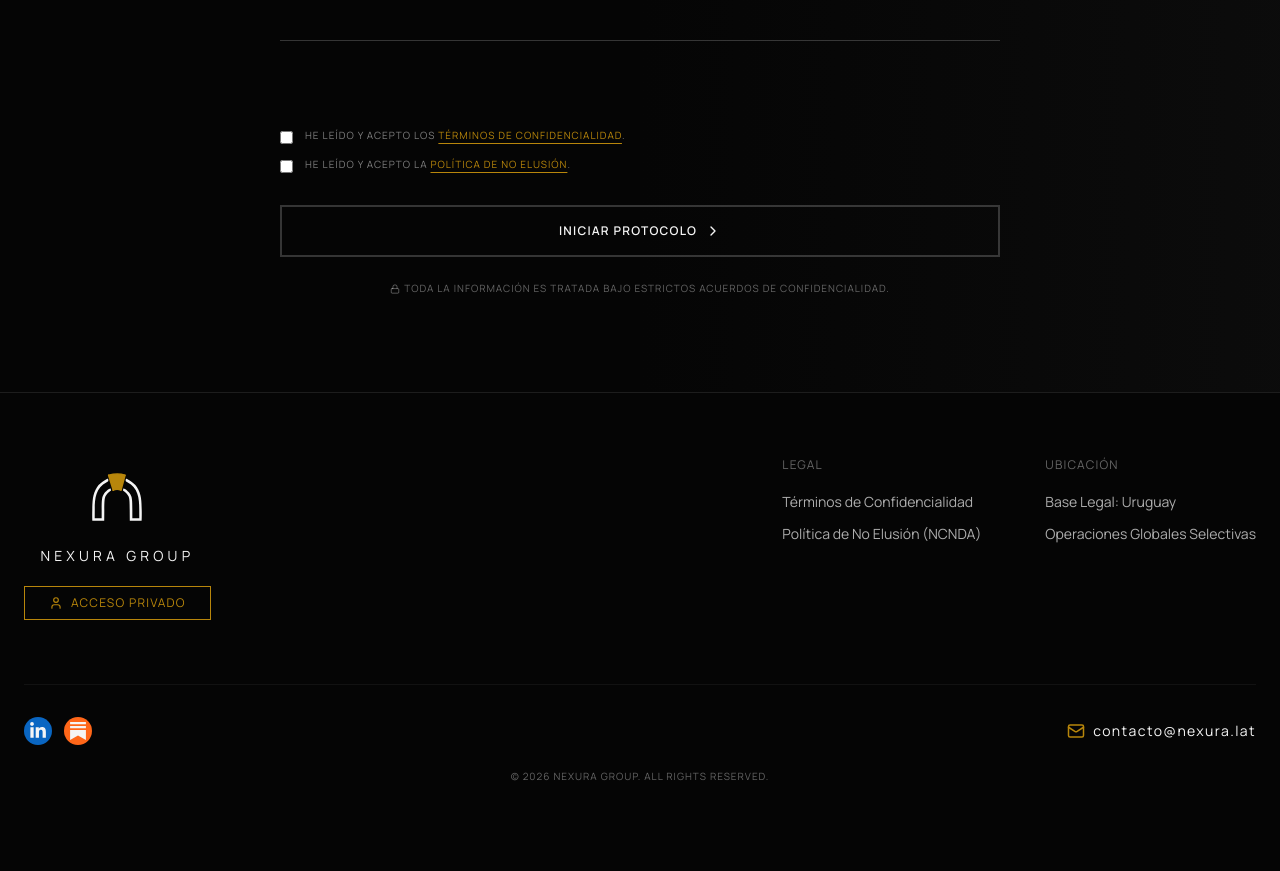
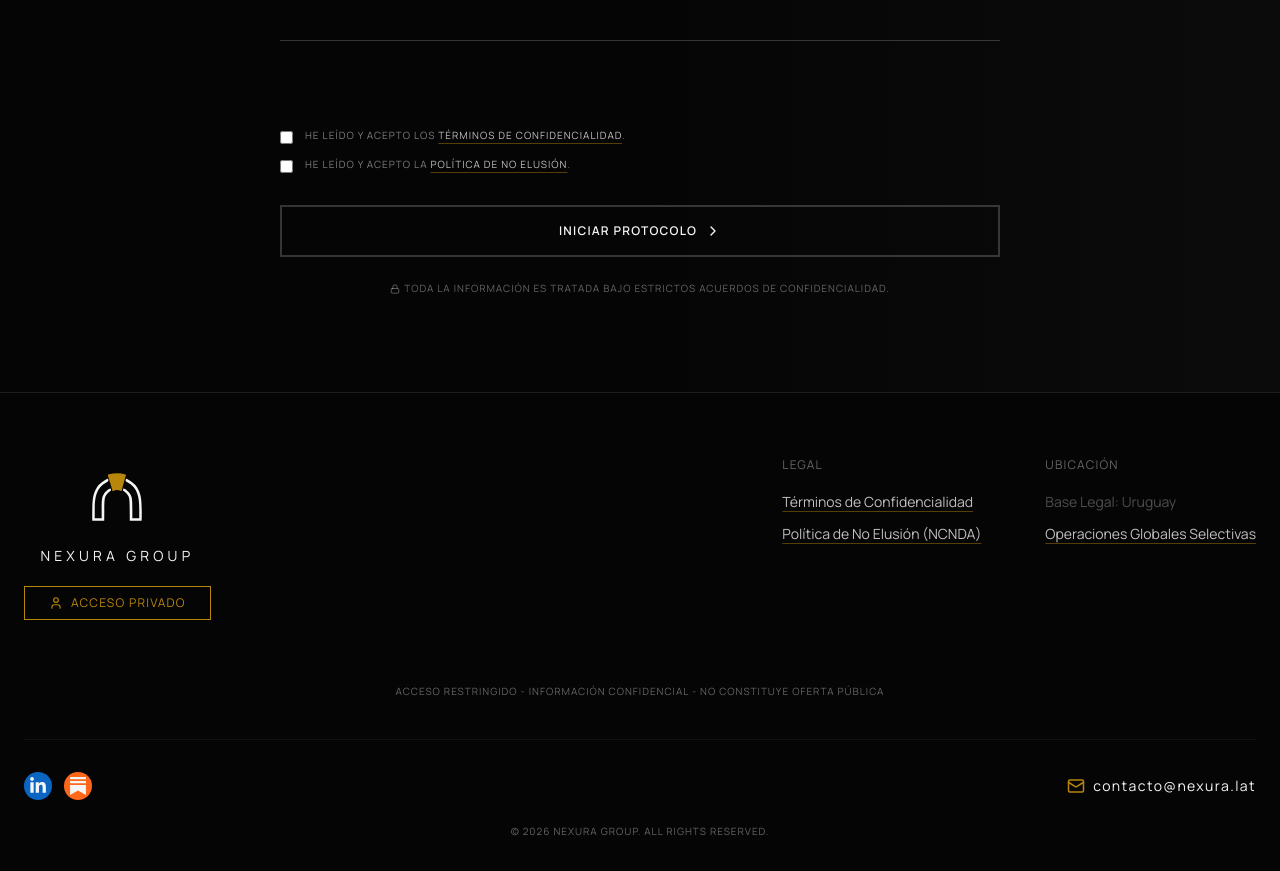
Before and after one commit to free4fun/nexura, a Next.js app: page / in a window 1280 px wide. Shown: the part 5300-6171 px from the top of the page. Before the commit the page ends 6116 px from the top, so only its background shows below. Built offline with nearby package versions, Linux system fonts and the light colour scheme.

Commit message:
feat: enhance link styles across components; improve accessibility and consistency in text links

```diff
--- a/app/dossier/page.tsx
+++ b/app/dossier/page.tsx
@@ -123,7 +123,7 @@ function DossierContent() {
                         />
                         <label htmlFor="accept-terms" className="text-xs text-nexura-white/50 leading-relaxed">
                           He leído y acepto los{' '}
-                          <Link href="/legal/terms" className="text-nexura-gold hover:text-nexura-gold/80 underline underline-offset-4">
+                          <Link href="/legal/terms" className="nexura-text-link transition-colors">
                             Términos de Confidencialidad
                           </Link>
                           .
@@ -140,7 +140,7 @@ function DossierContent() {
                         />
                         <label htmlFor="accept-ncnda" className="text-xs text-nexura-white/50 leading-relaxed">
                           He leído y acepto la{' '}
-                          <Link href="/legal/ncnda" className="text-nexura-gold hover:text-nexura-gold/80 underline underline-offset-4">
+                          <Link href="/legal/ncnda" className="nexura-text-link transition-colors">
                             Política de No Elusión
                           </Link>
                           .
--- a/app/globals.css
+++ b/app/globals.css
@@ -95,3 +95,40 @@ body {
     -ms-overflow-style: none;
     scrollbar-width: none;
 }
+
+/* Text links (site-wide) */
+.nexura-text-link {
+  color: color-mix(in srgb, var(--color-nexura-white) 78%, transparent);
+  text-decoration-line: underline;
+  text-decoration-thickness: 1px;
+  text-decoration-color: color-mix(in srgb, var(--color-nexura-gold) 45%, transparent);
+  text-underline-offset: 4px;
+  cursor: pointer;
+}
+
+.nexura-text-link:visited {
+  color: color-mix(in srgb, var(--color-nexura-white) 70%, transparent);
+}
+
+.nexura-text-link:hover,
+.nexura-text-link:visited:hover {
+  color: var(--color-nexura-gold);
+  text-decoration-color: var(--color-nexura-gold);
+}
+
+.nexura-text-link:focus-visible {
+  outline: 1px solid color-mix(in srgb, var(--color-nexura-gold) 70%, transparent);
+  outline-offset: 3px;
+}
+
+/* Underline-only helper for special cases (keeps existing text color) */
+.nexura-underline-gold {
+  text-decoration-line: underline;
+  text-decoration-thickness: 1px;
+  text-decoration-color: color-mix(in srgb, var(--color-nexura-gold) 55%, transparent);
+  text-underline-offset: 4px;
+}
+
+.nexura-underline-gold:hover {
+  text-decoration-color: var(--color-nexura-gold);
+}
--- a/components/Footer.tsx
+++ b/components/Footer.tsx
@@ -41,23 +41,29 @@ export default function Footer() {
                 <div className="md:text-left">
                     <h4 className="text-xs uppercase tracking-widest text-nexura-white/40 mb-4">Legal</h4>
                     <ul className="space-y-2">
-                        <li><Link href="/legal/terms" className="text-sm text-nexura-white/70 hover:text-nexura-gold transition-colors">Términos de Confidencialidad</Link></li>
-                        <li><Link href="/legal/ncnda" className="text-sm text-nexura-white/70 hover:text-nexura-gold transition-colors">Política de No Elusión (NCNDA)</Link></li>
+                        <li><Link href="/legal/terms" className="nexura-text-link text-sm transition-colors">Términos de Confidencialidad</Link></li>
+                        <li><Link href="/legal/ncnda" className="nexura-text-link text-sm transition-colors">Política de No Elusión (NCNDA)</Link></li>
                     </ul>
                 </div>
                 <div className="md:text-left">
                     <h4 className="text-xs uppercase tracking-widest text-nexura-white/40 mb-4">Ubicación</h4>
                     <ul className="space-y-2">
-                        <li><span className="text-sm text-nexura-white/70">Base Legal: Uruguay</span></li>
-                        <li><Link href="/operaciones-globales" className="text-sm text-nexura-white/70 hover:text-nexura-gold transition-colors">Operaciones Globales Selectivas</Link></li>
+                        <li><span className="text-sm text-nexura-white/30">Base Legal: Uruguay</span></li>
+                        <li><Link href="/operaciones-globales" className="nexura-text-link text-sm transition-colors">Operaciones Globales Selectivas</Link></li>
                     </ul>
                 </div>
             </div>
         </div>
 
+                <p className="text-[10px] text-nexura-white/40 uppercase tracking-widest text-center mb-10">
+                    <span className="sm:hidden block">Acceso restringido - Información confidencial</span>
+                    <span className="sm:hidden block mt-1">No constituye oferta pública</span>
+                    <span className="hidden sm:inline">Acceso restringido - Información confidencial - No constituye oferta pública</span>
+                </p>
+
                 <div className="border-t border-nexura-white/5 pt-8">
                       <div className="flex flex-col items-center gap-4 md:flex-row-reverse md:items-center md:justify-between">
-                        <Link href="mailto:contacto@nexura.lat" className="flex items-center gap-2 text-sm tracking-widest text-nexura-white hover:text-nexura-gold transition-colors">
+                                                <Link href="mailto:contacto@nexura.lat" className="flex items-center gap-2 text-sm tracking-widest text-nexura-white hover:text-nexura-gold transition-colors cursor-pointer">
                             <LuMail size={18} className="text-nexura-gold" />
                             <span>contacto@nexura.lat</span>
                         </Link>
--- a/components/Header.tsx
+++ b/components/Header.tsx
@@ -93,7 +93,7 @@ const LoginModal = ({ isOpen, onClose }: { isOpen: boolean; onClose: () => void
           <div className="mt-3 flex flex-col items-center gap-2">
             <div className="inline-flex items-center gap-2 text-nexura-white/60 text-[10px] uppercase tracking-widest">
               <LuShieldCheck size={12} className="text-green-500" />
-              Autenticación MFA Activa
+              Autenticación MFA
             </div>
           </div>
         </div>
@@ -196,7 +196,7 @@ const LoginModal = ({ isOpen, onClose }: { isOpen: boolean; onClose: () => void
             </button>
             <Link
               href="mailto:contacto@nexura.lat?subject=Soporte%20-%20Recuperaci%C3%B3n%20de%20acceso%20MFA&body=Hola%20equipo%20de%20Nexura%2C%0A%0ANecesito%20asistencia%20para%20recuperar%20el%20acceso%3A%0A-%20Olvid%C3%A9%20mi%20contrase%C3%B1a%20y%2Fo%0A-%20Perd%C3%AD%20el%20generador%20de%20c%C3%B3digos%20de%20validaci%C3%B3n.%0A%0AGracias."
-              className="block w-full text-[10px] uppercase tracking-widest text-nexura-white/50 hover:text-nexura-gold transition-colors text-center"
+              className="nexura-underline-gold block w-full text-[10px] uppercase tracking-widest text-nexura-white/50 hover:text-nexura-gold transition-colors text-center"
             >
               Necesito asistencia para acceder
             </Link>
@@ -283,7 +283,7 @@ export default function Header() {
                 key={link.name}
                 href={link.href}
                 onClick={(e) => handleNavClick(e, link.href)}
-                className="text-[10px] lg:text-xs uppercase tracking-widest text-nexura-white/70 hover:text-nexura-gold transition-colors duration-300"
+                className="text-[10px] lg:text-xs uppercase tracking-widest text-nexura-white/70 hover:text-nexura-gold transition-colors duration-300 cursor-pointer"
               >
                 {link.name}
               </Link>
@@ -291,7 +291,7 @@ export default function Header() {
 
             {hasMounted && isLoggedIn ? (
               <div className="flex items-center gap-6">
-                <Link href="/dashboard" className="text-[10px] uppercase tracking-widest text-nexura-white/40 flex items-center gap-2 hover:text-nexura-gold">
+                <Link href="/dashboard" className="text-[10px] uppercase tracking-widest text-nexura-white/40 flex items-center gap-2 hover:text-nexura-gold transition-colors cursor-pointer">
                     <div className="w-2 h-2 bg-green-500 rounded-full animate-pulse"></div>
                   Dashboard
                  </Link>
@@ -322,12 +322,17 @@ export default function Header() {
             <Link
               href="/#hero"
               onClick={(e) => handleNavClick(e, '/#hero')}
-              className="text-left text-sm uppercase tracking-widest text-nexura-white/80"
+              className="text-left text-sm uppercase tracking-widest text-nexura-white/80 hover:text-nexura-gold transition-colors cursor-pointer"
             >
               Inicio
             </Link>
             {navLinks.map((link) => (
-              <Link key={link.name} href={link.href} onClick={(e) => handleNavClick(e, link.href)} className="text-left text-sm uppercase tracking-widest text-nexura-white/80">
+              <Link
+                key={link.name}
+                href={link.href}
+                onClick={(e) => handleNavClick(e, link.href)}
+                className="text-left text-sm uppercase tracking-widest text-nexura-white/80 hover:text-nexura-gold transition-colors cursor-pointer"
+              >
                 {link.name}
               </Link>
             ))}
@@ -336,7 +341,7 @@ export default function Header() {
                 <Link
                   href="/dashboard"
                   onClick={() => setIsMenuOpen(false)}
-                  className="text-left text-sm uppercase tracking-widest text-nexura-white/80"
+                  className="text-left text-sm uppercase tracking-widest text-nexura-white/80 hover:text-nexura-gold transition-colors cursor-pointer"
                 >
                   Dashboard
                 </Link>
--- a/components/LandingSections.tsx
+++ b/components/LandingSections.tsx
@@ -746,7 +746,7 @@ export const ContactForm = () => {
                   />
                   <label htmlFor="contact-accept-terms" className="text-[10px] text-nexura-white/50 uppercase tracking-widest leading-relaxed">
                     He leído y acepto los{' '}
-                    <Link href="/legal/terms" className="text-nexura-gold hover:text-nexura-gold/80 underline underline-offset-4">
+                    <Link href="/legal/terms" className="nexura-text-link transition-colors">
                       Términos de Confidencialidad
                     </Link>
                     .
@@ -762,7 +762,7 @@ export const ContactForm = () => {
                   />
                   <label htmlFor="contact-accept-ncnda" className="text-[10px] text-nexura-white/50 uppercase tracking-widest leading-relaxed">
                     He leído y acepto la{' '}
-                    <Link href="/legal/ncnda" className="text-nexura-gold hover:text-nexura-gold/80 underline underline-offset-4">
+                    <Link href="/legal/ncnda" className="nexura-text-link transition-colors">
                       Política de No Elusión
                     </Link>
                     .
```
